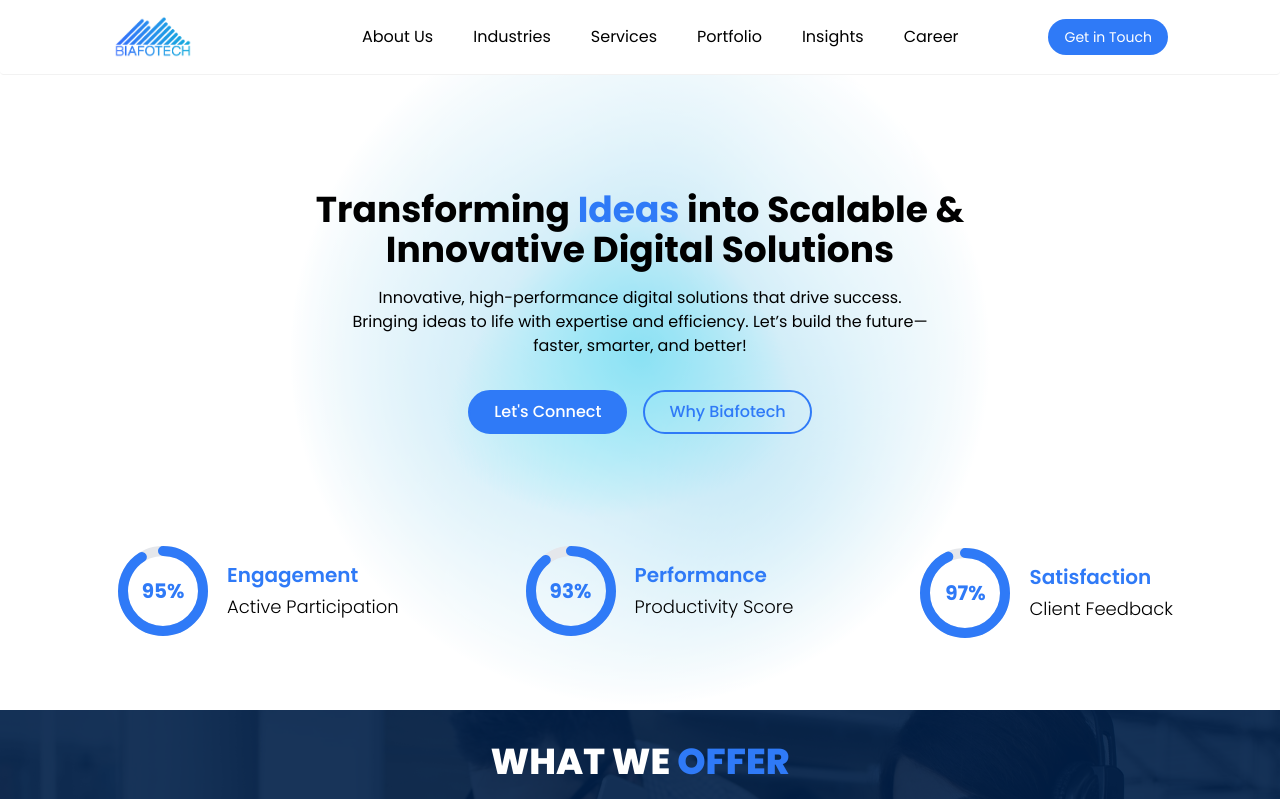
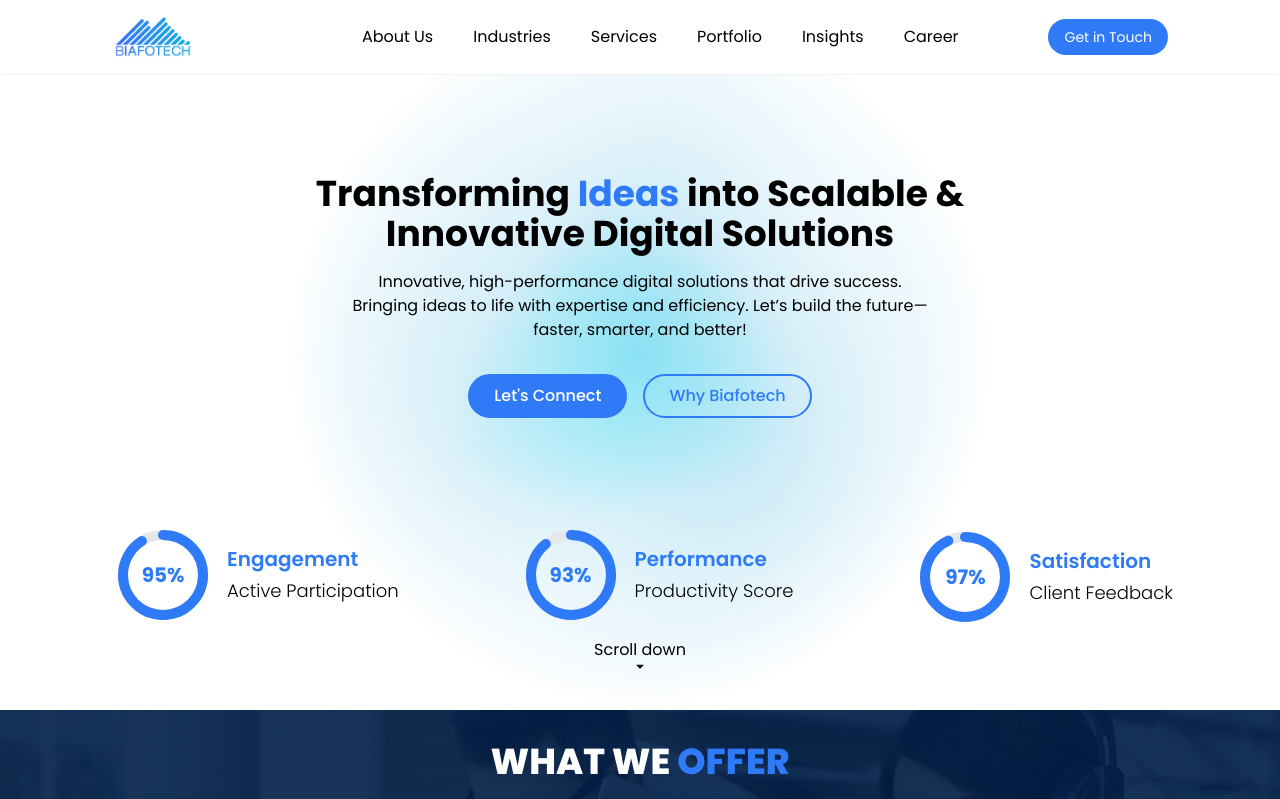
Before and after one commit to ahmadsohailMask01/company-website, a Next.js app: page / in a window 1280 px wide. Shown: the top 799 px of the page. Built offline with nearby package versions, Linux system fonts and the light colour scheme.

Commit message:
Scroll Down button is added

```diff
--- a/src/app/components/FloatingGetDown.jsx
+++ b/src/app/components/FloatingGetDown.jsx
@@ -1,6 +1,6 @@
-'use client'
-import React, {useEffect, useRef} from "react";
-import { BsFillArrowDownSquareFill } from "react-icons/bs";
+"use client";
+import React, { useEffect, useRef } from "react";
+import { RiArrowDownSFill } from "react-icons/ri";
 
 const FloatingGetDown = () => {
   const getDownDiv = useRef();
@@ -18,12 +18,9 @@ const FloatingGetDown = () => {
   }, []);
   return (
     <>
-      <div
-        className="flex justify-between items-center gap-4 fixed left-1/2 transform -translate-x-1/2 -translate-y-1/2 bottom-6 text-2xl transition-opacity duration-300"
-        ref={getDownDiv}
-      >
-        <BsFillArrowDownSquareFill className="animate-bounce text-[#2f7af7]" />
-        <p className="text-[#2f7af7] animate-pulse">Let's get going</p>
+      <div className="flex flex-col justify-center items-center absolute bottom-8 transition-opacity duration-300" ref={getDownDiv}>
+        <p className="text-black">Scroll down</p>
+        <RiArrowDownSFill className="text-black animate-bounce" />
       </div>
     </>
   );
--- a/src/app/components/HeroSection/HeroSection.jsx
+++ b/src/app/components/HeroSection/HeroSection.jsx
@@ -3,6 +3,7 @@ import React from "react";
 import { useRouter } from "next/navigation";
 import Button from "../Button/Button";
 import StaticDataCard from "../StaticDataCard/StaticDataCard";
+import FloatingGetDown from "../FloatingGetDown";
 
 const HeroSection = () => {
   const router = useRouter();
@@ -54,6 +55,7 @@ const HeroSection = () => {
             description={"Client Feedback"}
           />
         </div>
+        <FloatingGetDown/>
       </section>
     </>
   );
```
